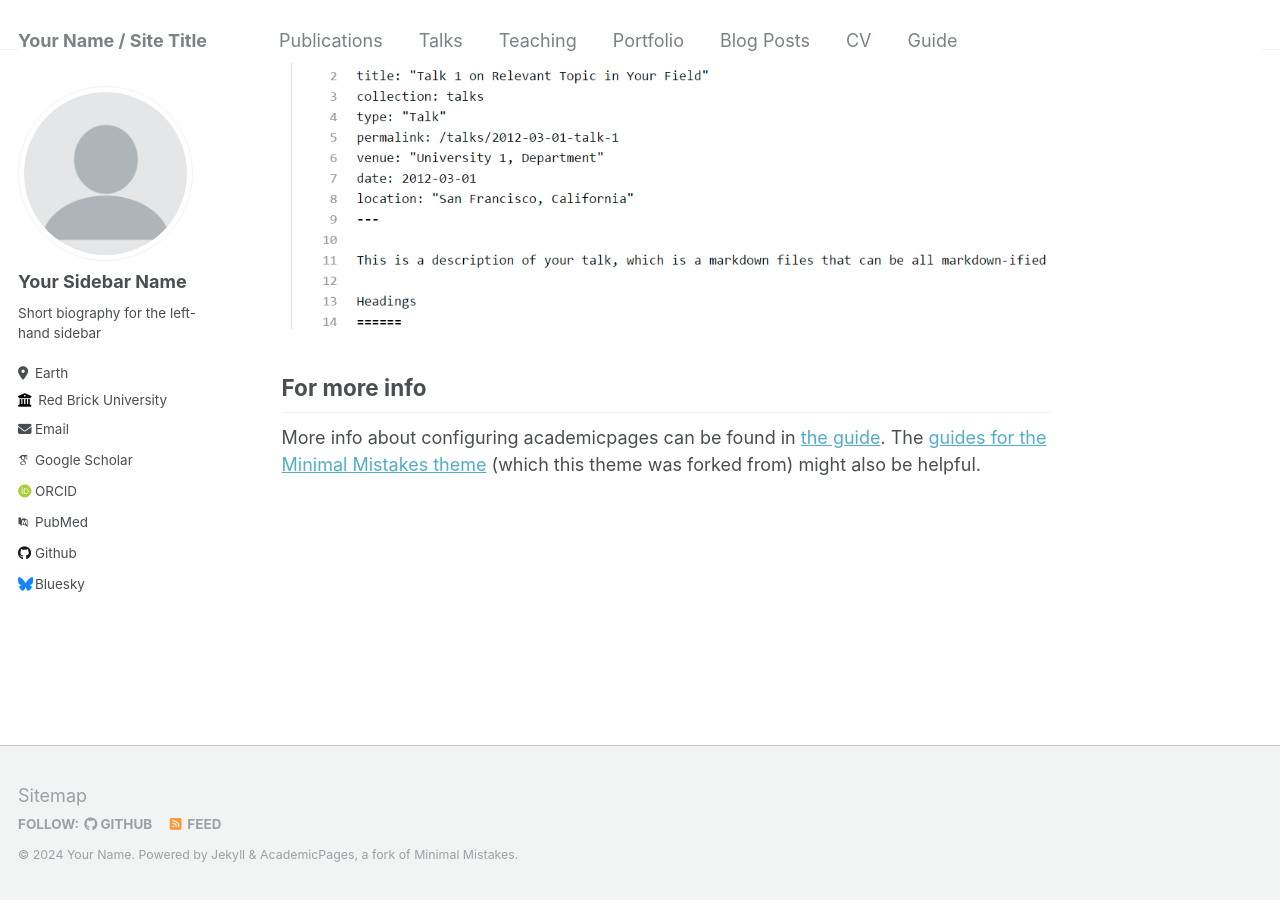
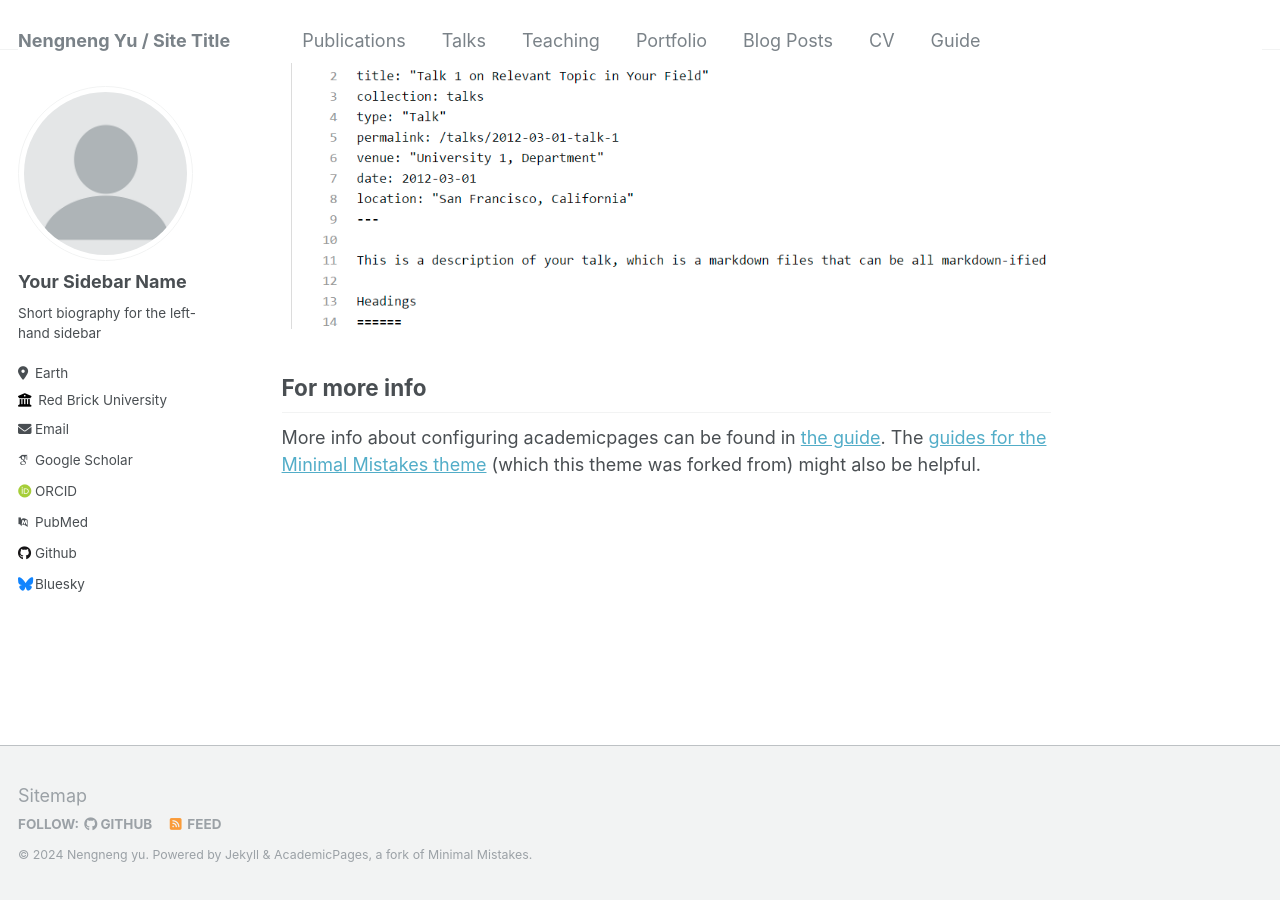
Before and after one commit to Samfisheryu/samfisheryu.github.io, a Jekyll site: the page built from _pages/about.md, in a window 1280 px wide and 900 px high, scrolled down 2640 px. Built offline with Jekyll 4.4.1, drawn with Linux system fonts in a browser that asks for light colours; some web fonts are replaced.

Commit message:
Update _config.yml

```diff
--- a/_config.yml
+++ b/_config.yml
@@ -8,13 +8,13 @@
 
 # Basic Site Settings
 locale                   : "en-US"
-title                    : "Your Name / Site Title"
+title                    : "Nengneng Yu / Site Title"
 title_separator          : "-"
-name                     : &name "Your Name"
+name                     : &name "Nengneng yu"
 description              : &description "personal description"
 url                      : https://academicpages.github.io # the base hostname & protocol for your site e.g. "https://mmistakes.github.io"
 baseurl                  : "" # the subpath of your site, e.g. "/blog"
-repository               : "academicpages/academicpages.github.io"
+repository               : "Samfisheryu/samfisheryu.github.io"
 
 # Site Author - The following control what appear as part of the author content on the side bar.
 #               If a field is blank the icon and link will not appear, otherwise it will be shown.
```
